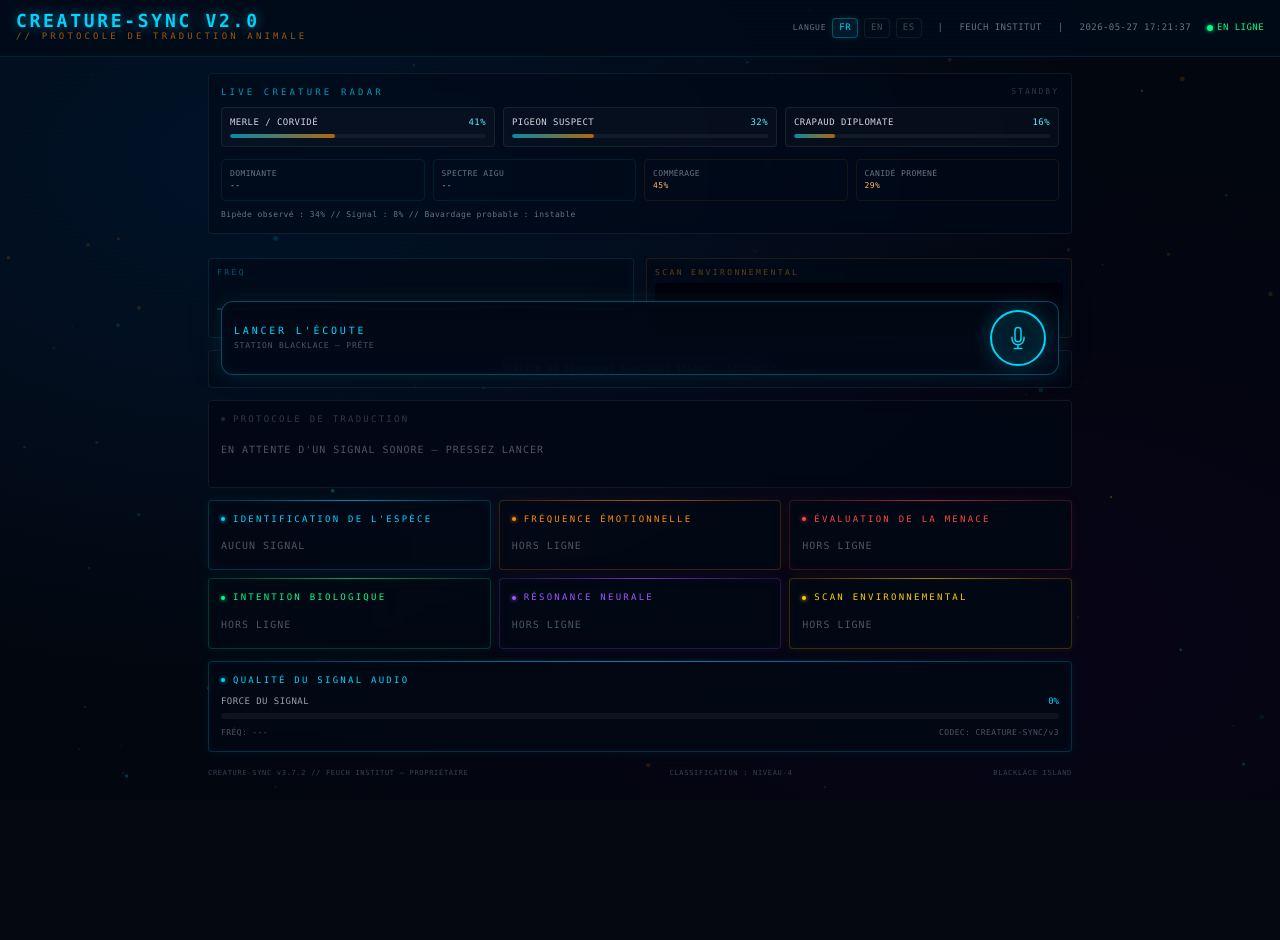
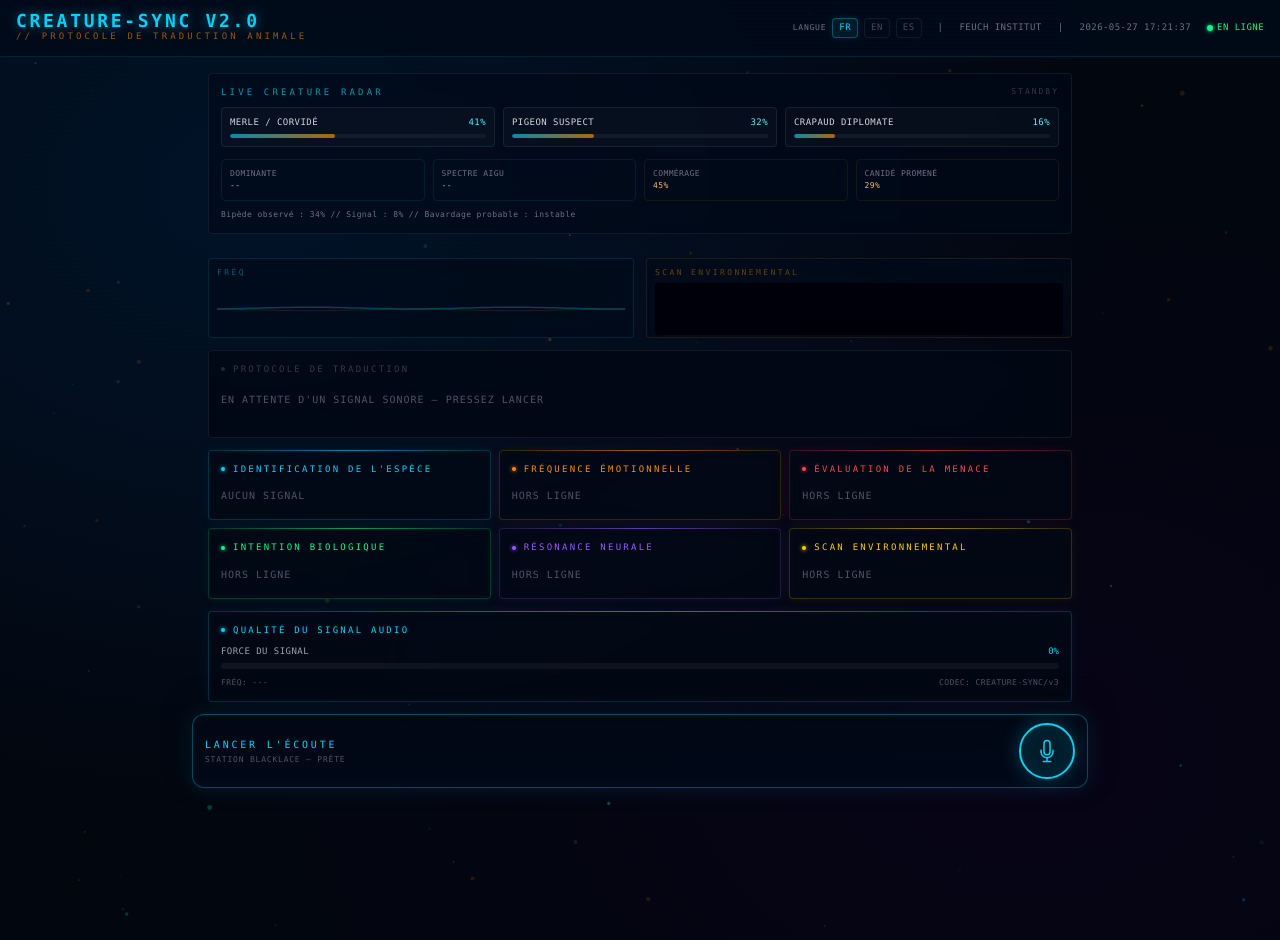
Before and after one commit to benoitlub/Creature-sync, a React (Vite) app: page / in a window 1280 px wide. Before the commit the page ends 800 px from the top, so only its background shows below. Built offline with nearby package versions, Linux system fonts and the light colour scheme.

Commit message:
Reserve bottom space for floating controls and results

```diff
--- a/src/pages/Home.tsx
+++ b/src/pages/Home.tsx
@@ -282,8 +282,10 @@ export default function Home() {
 
       <Header glitch={state.glitchActive} lang={lang} onLangChange={setLang} />
 
-      <main className="relative flex-1 flex flex-col gap-3 p-3 sm:p-4 max-w-4xl mx-auto w-full" style={{ zIndex: 2 }}>
-
+      <main
+        className="relative flex-1 flex flex-col gap-3 p-3 sm:p-4 max-w-4xl mx-auto w-full"
+        style={{ zIndex: 2, paddingBottom: "calc(13rem + env(safe-area-inset-bottom, 0px))" }}
+      >
         <LiveSignalDashboard
           active={state.isListening || state.isAnalyzing}
           audioFeatures={audioFeatures || state.audioFeatures}
@@ -291,26 +293,18 @@ export default function Home() {
           progress={state.scanProgress}
         />
 
-        {/* Cryptic ticker */}
         <div className="flex justify-center">
           <CrypticTicker message={crypticMessage} />
         </div>
 
-        {/* Waveform + spectrogram */}
         <div className="grid grid-cols-1 sm:grid-cols-2 gap-3">
-          <div
-            className="rounded border p-2 backdrop-blur-sm"
-            style={{ borderColor: "#00d4ff22", background: "rgba(0,10,25,0.7)", height: "80px" }}
-          >
+          <div className="rounded border p-2 backdrop-blur-sm" style={{ borderColor: "#00d4ff22", background: "rgba(0,10,25,0.7)", height: "80px" }}>
             <div className="text-[8px] font-mono text-cyan-400/40 tracking-[0.3em] mb-1">{t.freq}</div>
             <div style={{ height: "52px" }}>
               <Waveform data={waveformData} active={state.isListening || state.isAnalyzing} />
             </div>
           </div>
-          <div
-            className="rounded border p-2 backdrop-blur-sm"
-            style={{ borderColor: "#ff8c0022", background: "rgba(0,10,25,0.7)", height: "80px" }}
-          >
+          <div className="rounded border p-2 backdrop-blur-sm" style={{ borderColor: "#ff8c0022", background: "rgba(0,10,25,0.7)", height: "80px" }}>
             <div className="text-[8px] font-mono text-orange-400/40 tracking-[0.3em] mb-1">{t.environment.toUpperCase()}</div>
             <div style={{ height: "52px" }}>
               <Spectrogram data={spectrogramData} active={state.isListening || state.isAnalyzing} />
@@ -318,27 +312,14 @@ export default function Home() {
           </div>
         </div>
 
-        {/* Live detection hint */}
         {detectedLabel && state.isListening && (
           <div className="flex justify-center">
-            <div
-              className="text-[9px] font-mono tracking-[0.3em] uppercase px-3 py-1 rounded border animate-pulse"
-              style={{
-                color: "#00d4ff",
-                borderColor: "#00d4ff33",
-                background: "rgba(0,212,255,0.06)",
-              }}
-            >
+            <div className="text-[9px] font-mono tracking-[0.3em] uppercase px-3 py-1 rounded border animate-pulse" style={{ color: "#00d4ff", borderColor: "#00d4ff33", background: "rgba(0,212,255,0.06)" }}>
               {t.detected} : {detectedLabel}
             </div>
           </div>
         )}
 
-        {/* Mic button + main CTA */}
-        <div
-          className="rounded border flex flex-col items-center justify-center gap-2 py-3 backdrop-blur-sm"
-          style={{ borderColor: "#ffffff11", background: "rgba(0,10,25,0.5)" }}
-        >
         <MicButton
           isListening={state.isListening}
           isAnalyzing={state.isAnalyzing}
@@ -348,12 +329,7 @@ export default function Home() {
           onReset={reset}
           lang={lang}
         />
-          <div className="text-[8px] font-mono text-gray-600 tracking-widest">
-            {state.isListening ? "CANAL OUVERT // STOP POUR FIGER" : t.station}
-          </div>
-        </div>
 
-        {/* Progress bar during analysis */}
         {(state.isAnalyzing || state.isListening) && (
           <div className="space-y-1">
             <div className="flex justify-between text-[8px] font-mono text-gray-500 tracking-wider">
@@ -361,22 +337,13 @@ export default function Home() {
               <span>{Math.floor(state.scanProgress)}%</span>
             </div>
             <div className="h-0.5 rounded-full bg-white/5 overflow-hidden">
-              <div
-                className="h-full rounded-full transition-all duration-150"
-                style={{
-                  width: `${state.scanProgress}%`,
-                  background: "linear-gradient(90deg, #00d4ff88, #ff8c00)",
-                  boxShadow: "0 0 8px #ff8c00",
-                }}
-              />
+              <div className="h-full rounded-full transition-all duration-150" style={{ width: `${state.scanProgress}%`, background: "linear-gradient(90deg, #00d4ff88, #ff8c00)", boxShadow: "0 0 8px #ff8c00" }} />
             </div>
           </div>
         )}
 
-        {/* Translation card */}
         <TranslationCard state={state} lang={lang} />
 
-        {/* Analysis panels grid */}
         <div className="grid grid-cols-2 sm:grid-cols-3 gap-2">
           <SpeciesPanel state={state} lang={lang} />
           <EmotionalPanel state={state} lang={lang} />
@@ -386,7 +353,6 @@ export default function Home() {
           <EnvironmentPanel state={state} lang={lang} />
         </div>
 
-        {/* Signal quality + footer */}
         <SignalQualityPanel state={state} scanProgress={state.scanProgress} lang={lang} />
 
         <div className="flex justify-between items-center text-[7px] font-mono text-gray-700 tracking-widest py-1">
```
Lines whose indentation alone changed are shown as unchanged.
